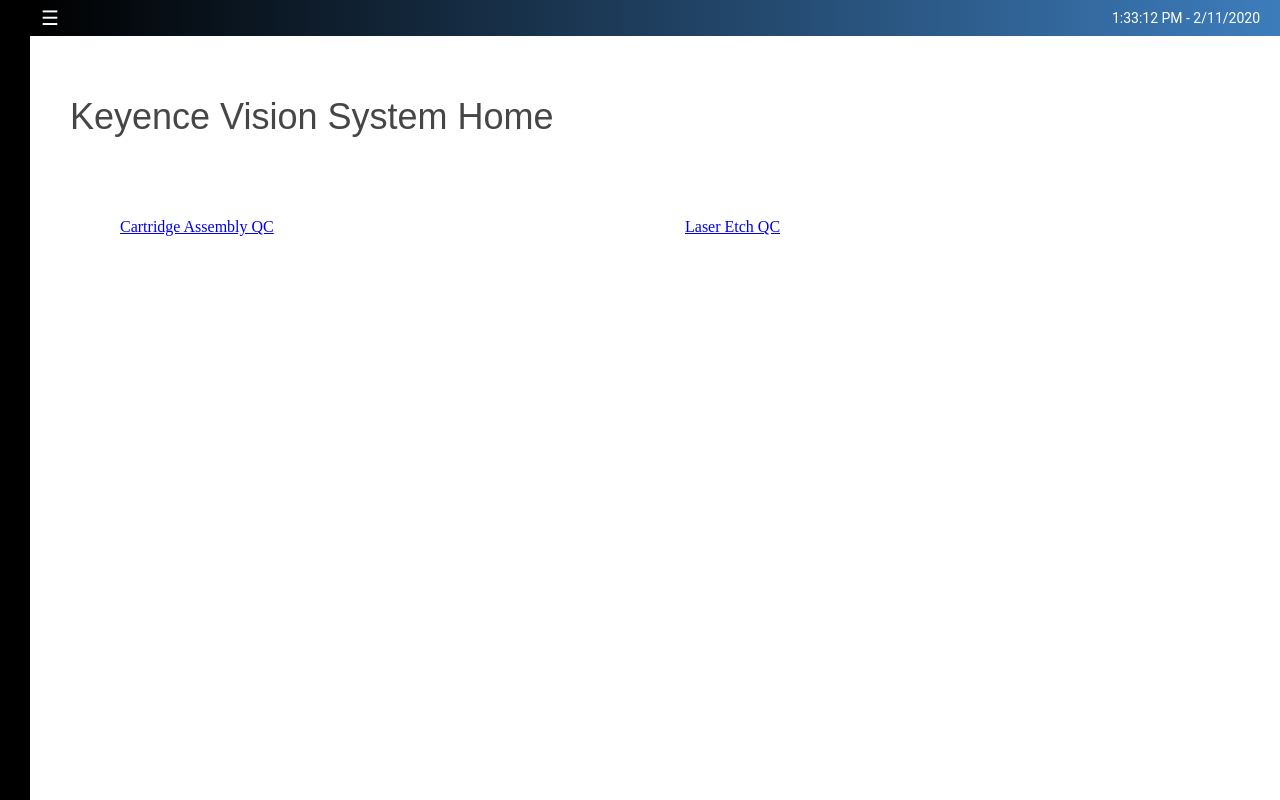
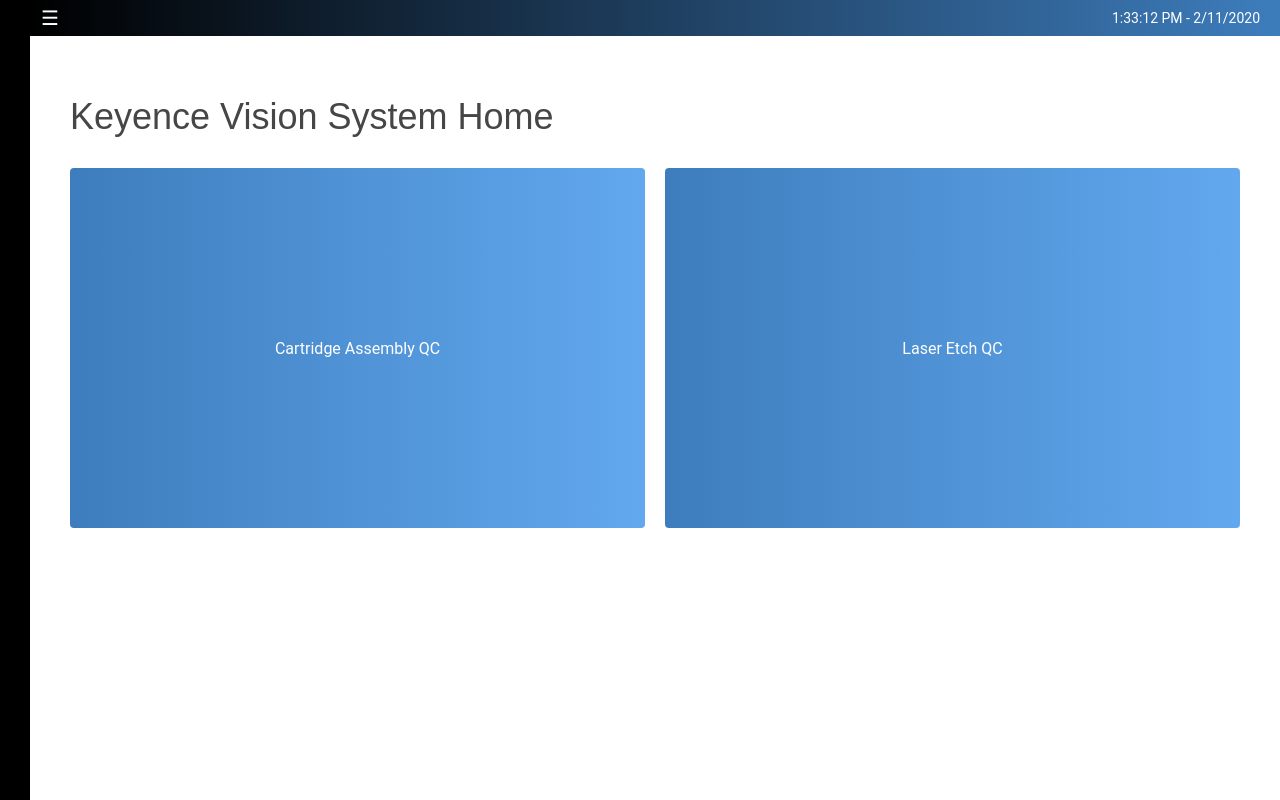
Before and after one commit to seahyx/pptc-keyence, a Flask app: page / in a window 1280 px wide. Run offline with Flask 2, Linux system fonts and the light colour scheme; the visitor is signed in with stand-in values (Sample User, id 1); data comes from the database, SQL or seed files in the repository.

Commit message:
Added button style for links

```diff
--- a/app/static/styles/default-style.css
+++ b/app/static/styles/default-style.css
@@ -285,6 +285,75 @@ ul.flash li {
 	justify-content: center;
 	align-items: center;
 }
+.no-padding {
+	padding: 0;
+}
+.max-width {
+	width: 100%;
+}
+
+
+/* --- Link a --- */
+
+.btn {
+	position: relative;
+	display: flex;
+	justify-content: center;
+	align-items: center;
+
+	background-image: linear-gradient(to right, var(--blue), var(--lightblue));
+	border-radius: 4px;
+	border: none;
+
+	cursor: pointer;
+
+	/* Button text style */
+	color: white;
+	font-family: var(--secondaryFont);
+	font-size: 1.4rem;
+	text-decoration: none;
+
+	/* Button press outline */
+	outline: none;
+
+	-webkit-transition: all 0.15s ease;
+	-moz-transition: all 0.15s ease;
+	-ms-transition: all 0.15s ease;
+	-o-transition: all 0.15s ease;
+	transition: all 0.15s ease;
+}
+.btn:hover {
+	background-image: linear-gradient(to right, var(--darkblue), var(--blue));
+}
+.btn:active {
+
+	color: #777;
+
+	-webkit-transition: none;
+	-moz-transition: none;
+	-ms-transition: none;
+	-o-transition: none;
+	transition: none;
+}
+.btn:active::after {
+	visibility: visible;
+
+	height: 0;
+}
+.btn:disabled {
+	background-image: none;
+	background-color: #bbb;
+	color: #666;
+
+	cursor: default;
+}
+.btn:disabled:hover{
+	background-image: none;
+	background-color: #bbb;
+}
+.btn:disabled::after{
+	display: none;
+}
 
 /* --- Button --- */
 
@@ -353,6 +422,9 @@ button:disabled::after{
 	padding: 20px;
 	flex-grow: 1;
 
+	font-size: 1.6rem;
+}
+.btn-big p {
 	font-size: 1.6rem;
 }
 .btn-small {
```
